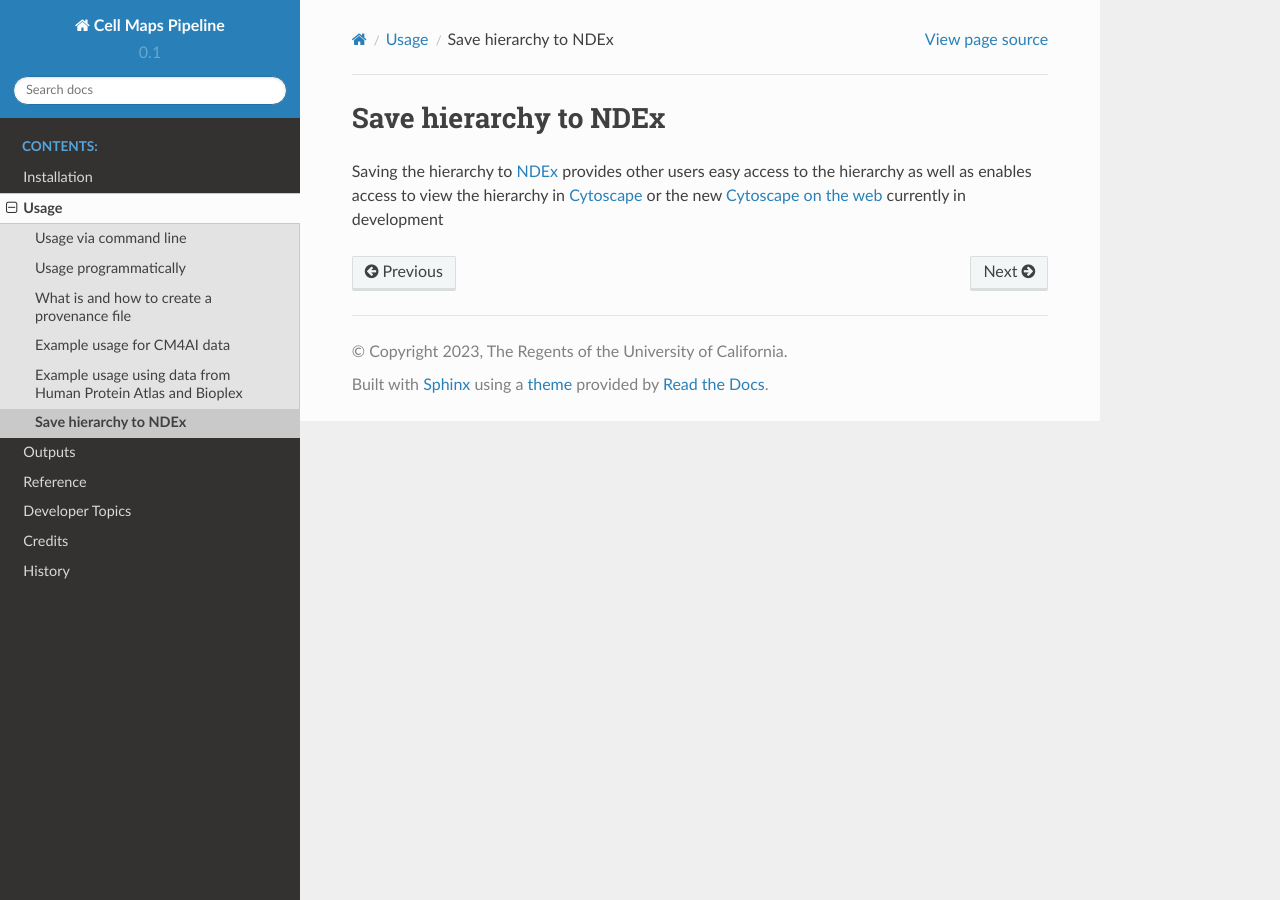
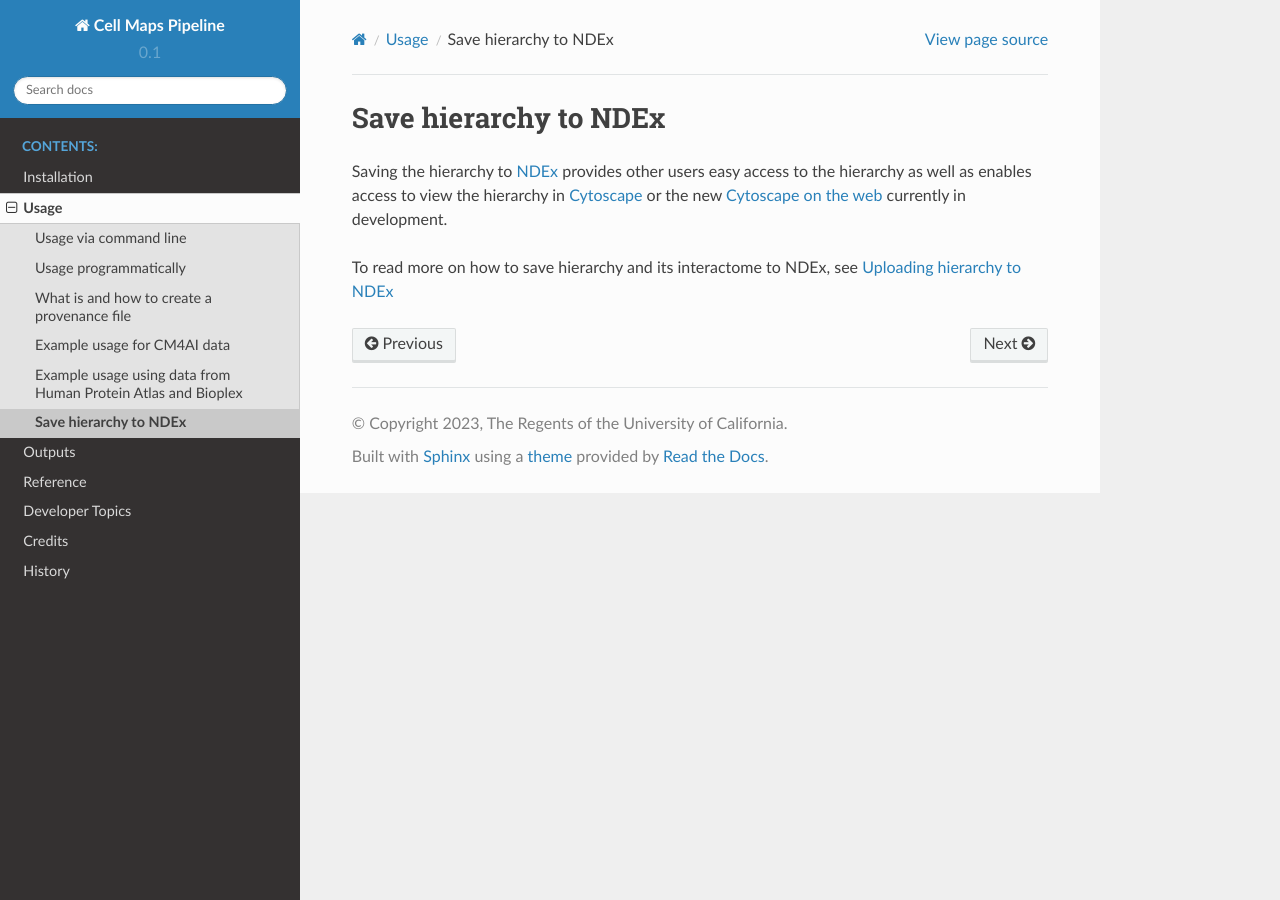
Before and after one commit to idekerlab/cellmaps_pipeline, a Sphinx documentation site: the page built from docs/ndex_save.rst, in a window 1280 px wide. Built offline with Sphinx 7.4.7 and the Read the Docs theme 2.0.0, drawn with Linux system fonts in a browser that asks for light colours.

Commit message:
Add link for saving hierarchy to ndex

```diff
--- a/docs/ndex_save.rst
+++ b/docs/ndex_save.rst
@@ -4,9 +4,10 @@ Save hierarchy to NDEx
 
 Saving the hierarchy to `NDEx`_ provides other users easy access to the
 hierarchy as well as enables access to view the hierarchy in `Cytoscape`_ or
-the new `Cytoscape on the web`_ currently in development
+the new `Cytoscape on the web`_ currently in development.
 
-
+To read more on how to save hierarchy and its interactome to NDEx, see
+`Uploading hierarchy to NDEx <https://cellmaps-generate-hierarchy.readthedocs.io/en/latest/usage.html#uploading-hierarchy-to-ndex>`__
 
 .. _NDEx: https://www.ndexbio.org
 .. _Cytoscape on the web: https://web-stage.cytoscape.org
```
